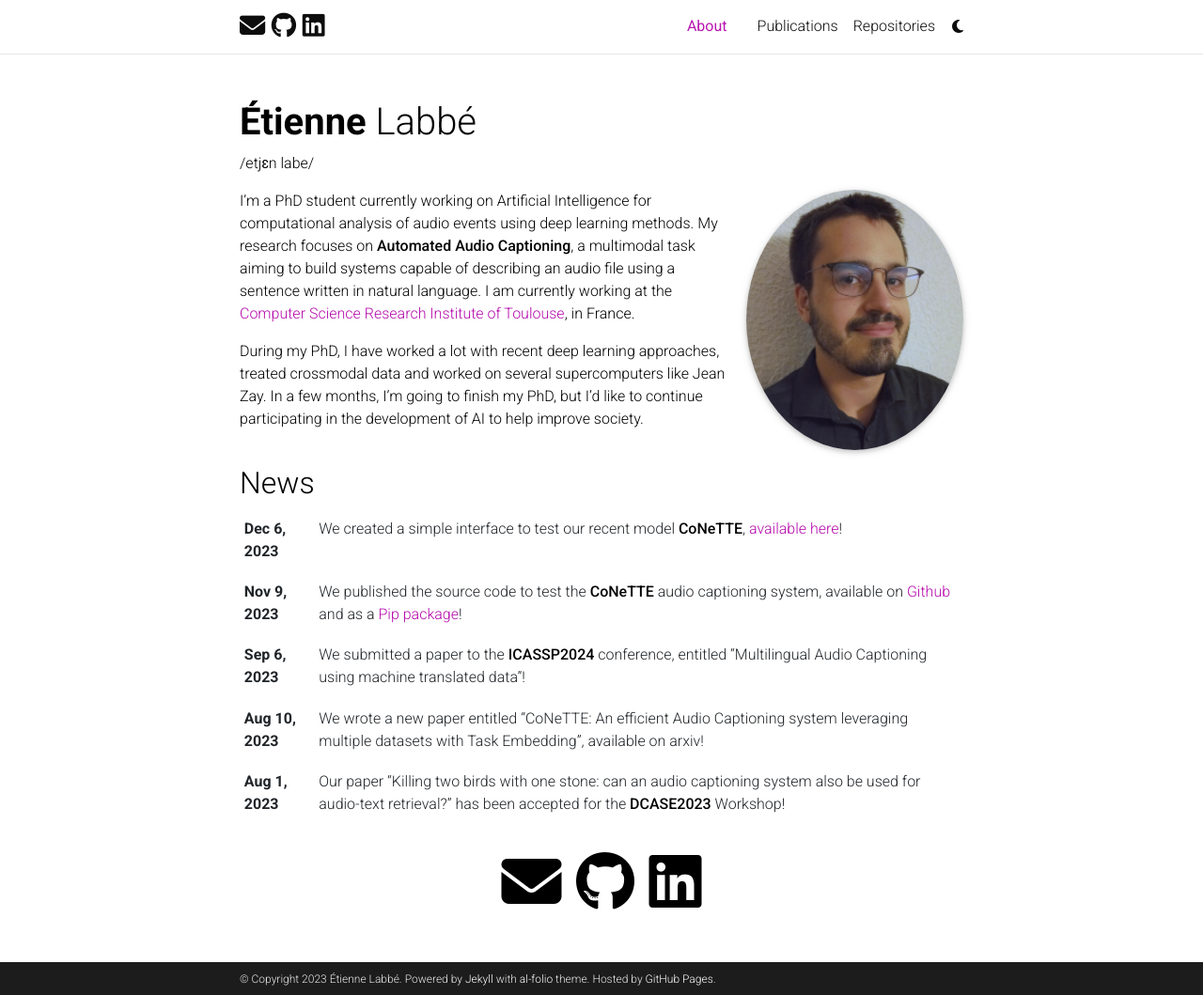
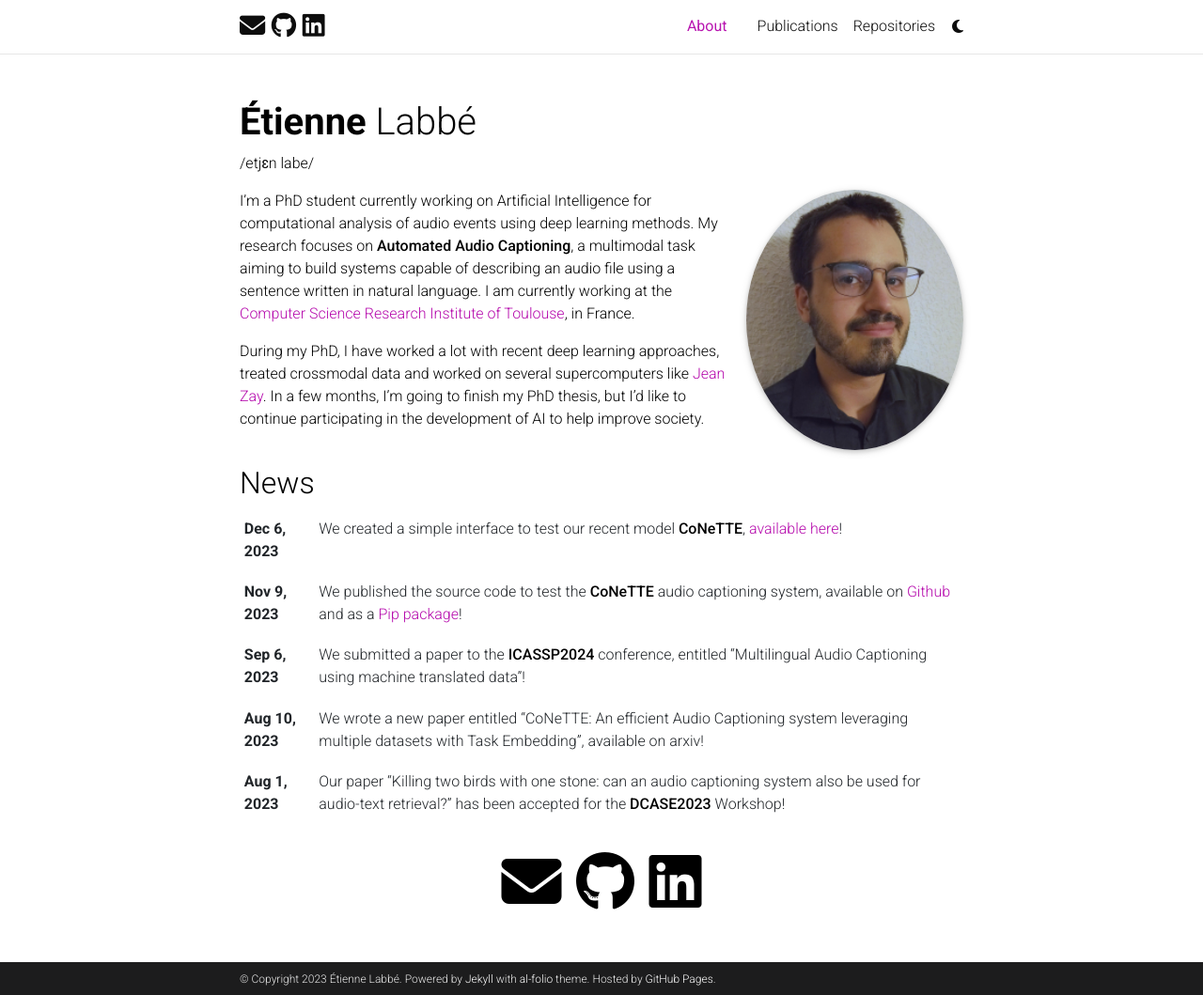
Before and after one commit to Labbeti/labbeti.github.io, a Jekyll site: the page built from _pages/about.md, in a window 1280 px wide and 1059 px high. Shown: the whole window at 94% size. Built offline with Jekyll 4.4.1, drawn with Linux system fonts in a browser that asks for light colours; full-size pictures stand in for the smaller copies a plugin makes; comment, search, counter and statistics services are not loaded; a style sheet for code colours, icons or effects is not loaded.

Commit message:
Add: Link to jean zay in about page.

```diff
--- a/_pages/about.md
+++ b/_pages/about.md
@@ -20,7 +20,7 @@ social: true  # includes social icons at the bottom of the page
 
 I'm a PhD student currently working on Artificial Intelligence for computational analysis of audio events using deep learning methods. My research focuses on **Automated Audio Captioning**, a multimodal task aiming to build systems capable of describing an audio file using a sentence written in natural language. I am currently working at the <a href='https://www.irit.fr/en/home/'>Computer Science Research Institute of Toulouse</a>, in France.
 
-During my PhD, I have worked a lot with recent deep learning approaches, treated crossmodal data and worked on several supercomputers like Jean Zay. In a few months, I'm going to finish my PhD, but I'd like to continue participating in the development of AI to help improve society.
+During my PhD, I have worked a lot with recent deep learning approaches, treated crossmodal data and worked on several supercomputers like [Jean Zay](https://www.cnrs.fr/en/press/jean-zay-frances-most-powerful-supercomputer-research). In a few months, I'm going to finish my PhD thesis, but I'd like to continue participating in the development of AI to help improve society.
 
 <!-- Write your biography here. Tell the world about yourself. Link to your favorite [subreddit](http://reddit.com). You can put a picture in, too. The code is already in, just name your picture `prof_pic.jpg` and put it in the `img/` folder.
 
```
